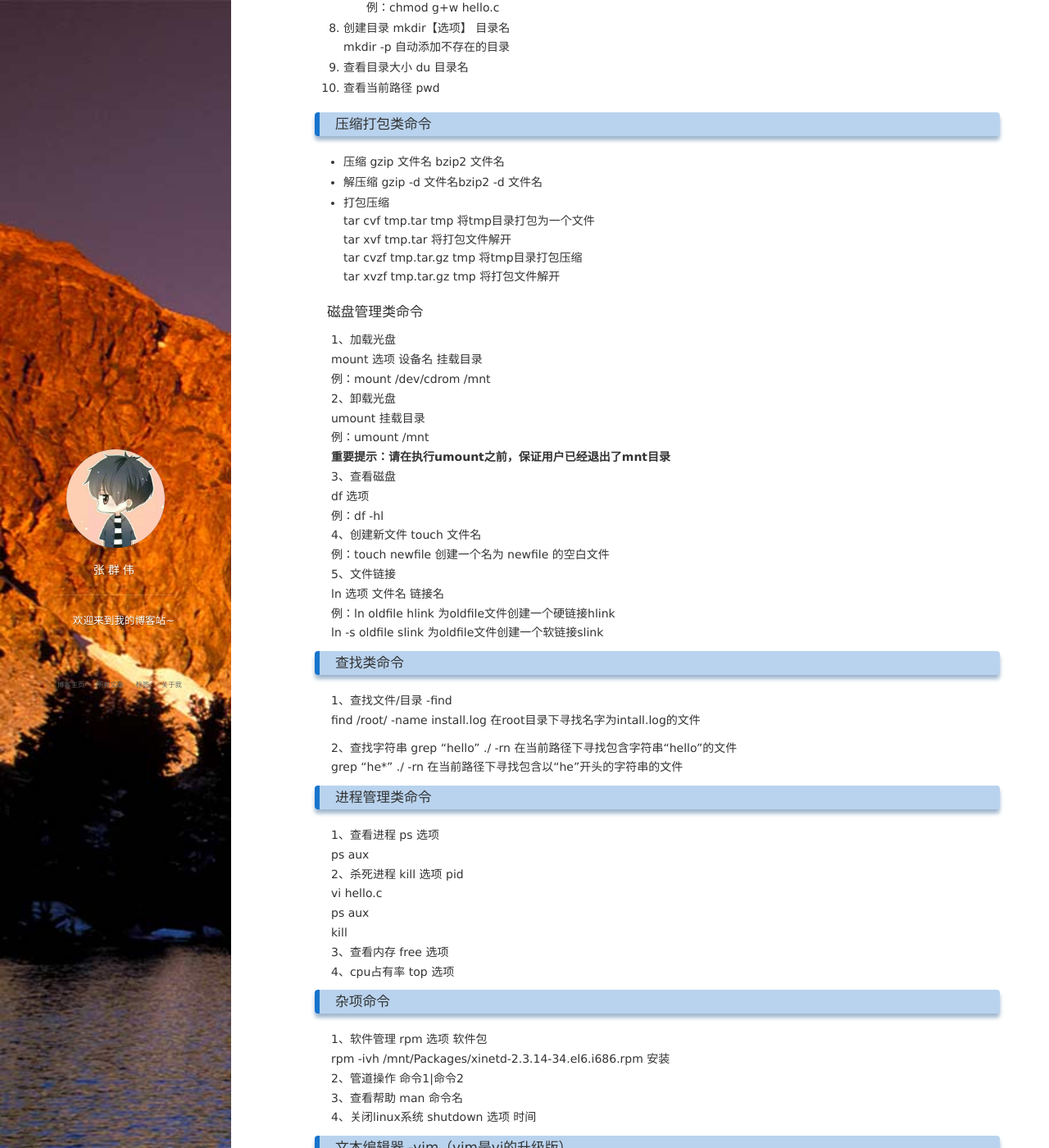
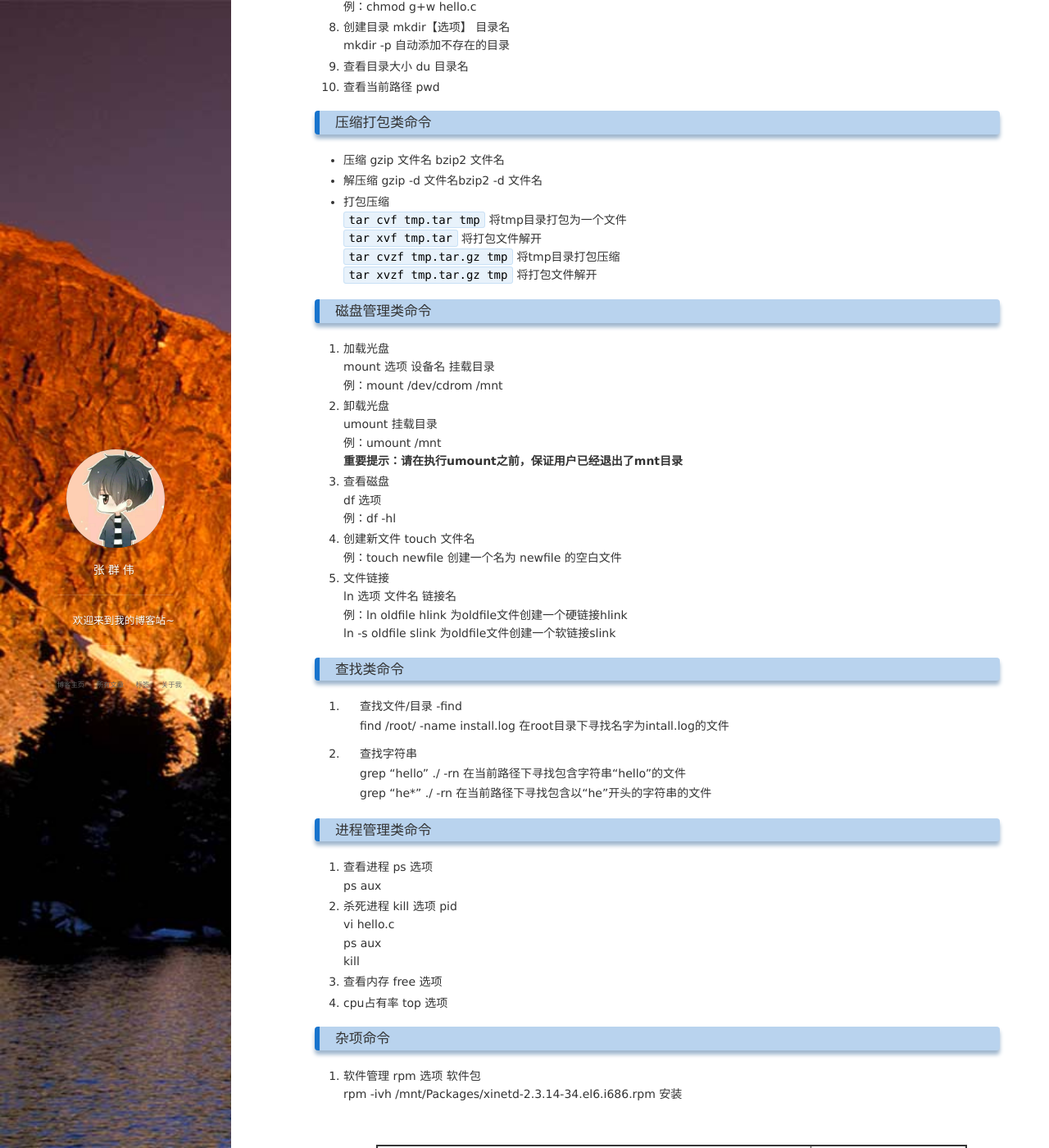
Before and after one commit to syhleo/zhangqunwei.github.io, a Jekyll site: the page built from _posts/2017-12-26-linux基本命令.md, in a window 1280 px wide and 1400 px high, scrolled down 1076 px. Shown: the whole window at 82% size. Built offline with Jekyll 4.4.1, drawn with Linux system fonts in a browser that asks for light colours; nearby versions of some CDN libraries; comment, search, counter and statistics services are not loaded; some of the changed text lies outside the part shown.

Commit message:
update linux基本命令

```diff
--- a/_posts/2017-12-26-linux基本命令.md
+++ b/_posts/2017-12-26-linux基本命令.md
@@ -35,15 +35,15 @@ Ctrl+d 退出字符界面
     默认时rm不会删除目录，需使用-r或者-R来删除目录
 7. 改变文件权限 chmod【who】【+|-=】【mode】 文件名
     who：
-    u 表示文件的所有者
-    g 表示与文件所有者同组的用户
-    o 表示“其他用户”
-    a 表示“所有用户”，它是系统默认值。
+        u 表示文件的所有者
+        g 表示与文件所有者同组的用户
+        o 表示“其他用户”
+        a 表示“所有用户”，它是系统默认值。
     mode：
-    + 添加某个权限
-    — 取消某个权限
-    = 赋予给定权限
-    例：chmod g+w hello.c
+        \+ 添加某个权限
+        \— 取消某个权限
+        = 赋予给定权限
+        例：chmod g+w hello.c
 8. 创建目录 mkdir【选项】 目录名
     mkdir -p 自动添加不存在的目录
 9. 查看目录大小 du 目录名
@@ -54,59 +54,59 @@ Ctrl+d 退出字符界面
 * 压缩 gzip  文件名  bzip2  文件名
 * 解压缩 gzip -d  文件名bzip2 -d  文件名
 * 打包压缩
-    tar cvf tmp.tar tmp 将tmp目录打包为一个文件
-    tar xvf tmp.tar   将打包文件解开
-    tar cvzf tmp.tar.gz tmp  将tmp目录打包压缩
-    tar xvzf tmp.tar.gz tmp  将打包文件解开
+    `tar cvf tmp.tar tmp` 将tmp目录打包为一个文件
+    `tar xvf tmp.tar`   将打包文件解开
+    `tar cvzf tmp.tar.gz tmp`  将tmp目录打包压缩
+    `tar xvzf tmp.tar.gz tmp`  将打包文件解开
 
 
-#### 磁盘管理类命令
-1、加载光盘
+### 磁盘管理类命令
+1. 加载光盘
     mount  选项  设备名  挂载目录
     例：mount /dev/cdrom /mnt
-2、卸载光盘
+2. 卸载光盘
     umount  挂载目录
     例：umount /mnt
     **重要提示：请在执行umount之前，保证用户已经退出了mnt目录**
-3、查看磁盘
+3. 查看磁盘
     df 选项
     例：df -hl
-4、创建新文件 touch 文件名
+4. 创建新文件 touch 文件名
     例：touch newfile   创建一个名为 newfile 的空白文件
-5、文件链接
+5. 文件链接
     ln 选项 文件名 链接名
     例：ln oldfile hlink     为oldfile文件创建一个硬链接hlink
         ln -s oldfile slink     为oldfile文件创建一个软链接slink
 
 ### 查找类命令
-1、查找文件/目录 -find
+1. 查找文件/目录 -find
     find /root/ -name install.log   在root目录下寻找名字为intall.log的文件
 
-2、查找字符串
+2. 查找字符串
     grep "hello" ./ -rn  在当前路径下寻找包含字符串“hello”的文件
     grep "he*" ./ -rn   在当前路径下寻找包含以“he”开头的字符串的文件
 
 
 ### 进程管理类命令
-1、查看进程 ps 选项
+1. 查看进程 ps 选项
     ps aux
-2、杀死进程 kill 选项 pid
+2. 杀死进程 kill 选项 pid
     vi hello.c
     ps aux
     kill
-3、查看内存 free 选项
-4、cpu占有率 top 选项
+3. 查看内存 free 选项
+4. cpu占有率 top 选项
 
 ### 杂项命令
-1、软件管理 rpm 选项 软件包
+1. 软件管理 rpm 选项 软件包
     rpm -ivh /mnt/Packages/xinetd-2.3.14-34.el6.i686.rpm   安装
-2、管道操作 命令1|命令2
-3、查看帮助 man 命令名
-4、关闭linux系统 shutdown 选项 时间
+2. 管道操作 命令1|命令2
+3. 查看帮助 man 命令名
+4. 关闭linux系统 shutdown 选项 时间
 
 ### 文本编辑器 -vim（vim是vi的升级版）
 vim有三种工作模式，分别是命令行模式、插入模式、底行模式.
-使用步骤：
+* 使用步骤：
     1.vim hello.c
     2.键入i进入插入模式
     3.编辑
@@ -116,18 +116,18 @@ vim有三种工作模式，分别是命令行模式、插入模式、底行模
 * 命令行模式：
 刚进入vim时的模式，该模式下可以移动光标进行浏览，可以进行整行删除等操作，
 但无法编辑文字，命令行模式下的功能建有：
-    * yy： 复制当前光标所在行
-    *【n】yy： n为数字，复制当前光标开始的n行
-    * p： 粘贴复制的内容到光标所在行
-    * dd： 删除当前光标所在行
-    *【n】dd： 删除当前光标所在行开始的n行
-    * /name： 查找光标之后的名为“name”的字符串
-    * ?name: 查找光标之前的名为"name"的字符串
-    * G： 光标移动到文件尾（注意是大写）
-    * u： 取消前一个动作（注意是小写）
-    * Ctrl+f 向文件尾部翻整页
-    * Ctrl+b 向文件头部翻整页
-    * Ctrl+d 向文件头部翻半页
+     yy： 复制当前光标所在行
+    【n】yy： n为数字，复制当前光标开始的n行
+     p： 粘贴复制的内容到光标所在行
+     dd： 删除当前光标所在行
+    【n】dd： 删除当前光标所在行开始的n行
+     /name： 查找光标之后的名为“name”的字符串
+     ?name: 查找光标之前的名为"name"的字符串
+     G： 光标移动到文件尾（注意是大写）
+     u： 取消前一个动作（注意是小写）
+     Ctrl+f 向文件尾部翻整页
+     Ctrl+b 向文件头部翻整页
+     Ctrl+d 向文件头部翻半页
 
 * 插入模式：
 在命令行模式下，通过键入i进入插入模式，只有在该模式下，用户才能进行文字的
@@ -136,16 +136,16 @@ vim有三种工作模式，分别是命令行模式、插入模式、底行模
 * 底行模式：
 当vim处于命令行模式时，通过键入“：”进入底行模式，用户可以进行文件保存或
 退出操作，也可以设置编辑环境，如寻找字符串、列出行号等。具体功能键如下
-    * ：w保存
-    * ：q退出vi（系统会提示保存修改）
-    * ：q！强行退出（对修改不做保存）
-    * ：wq 保存后退出
-    * ：wq! 强制保存后退出
-    * ：w [filename] 另存为filename的文件且不退出
-    * ：wq！ [filename] 另存为filename的文件且退出
-    * ：set nu 显示行号TO
-    * ：set nonu 取消行号
-    * ：/ 待查找的字符串
+    ：w保存
+    ：q退出vi（系统会提示保存修改）
+    ：q！强行退出（对修改不做保存）
+    ：wq 保存后退出
+    ：wq! 强制保存后退出
+    ：w [filename] 另存为filename的文件且不退出
+    ：wq！ [filename] 另存为filename的文件且退出
+    ：set nu 显示行号TO
+    ：set nonu 取消行号
+    ：/ 待查找的字符串
 
 vi 配置文件所在位置`~/.vimrc`
 使行号永久显示，修改配置文件，但有的情况下不需要显示行号，不如在复制程序时就不需要显示行号
@@ -170,27 +170,28 @@ vi 配置文件所在位置`~/.vimrc`
 
 ### Vmware网络设置
 Vmware提供了三种网络工作模式供用户选择，它们分别是：
-    1、bridged 桥接模式
-    2、NAT 网络地址转换模式
-    3、host-only 主机模式
+    1. bridged 桥接模式
+    2. NAT 网络地址转换模式
+    3. host-only 主机模式
 * 如果网络中能提供多个IP地址，则使用桥接方式
 * 如果安装虚拟机的主机没有连接任何外部网络，则使用主机模式
 * 如果网络中只能提供一个IP地址，则使用NAT方式
+
 注意事项：
     1、选择网络模式前，停止虚拟机中系统的运行。
     2、配置完网络后，重新启动虚拟机中的系统。
 
 ### Linux网络设置
-相关命令
+* 相关命令
     1.ifconfig：查看各网卡详细信息（如IP）
     2./etc/init.d/network restart:重启各网卡
-配置步骤1：
+* 配置步骤1：
     `/etc/init.d/network restart`   重启各网卡
     运行结果：报错
     错误原因：/etc/init.d/network与NetworkManager冲突了
     解决办法：关闭NetworkManager
     `service NetworkManager stop`
-配置步骤2：
+* 配置步骤2：
     `ifconfig`
     运行结果：没有发现以太网卡“ethO”
         -ethO： 系统中的第一块物理网卡。
```
Also changed, not shown: other parts of _posts/2017-12-26-linux基本命令.md (+2 -2 lines).
